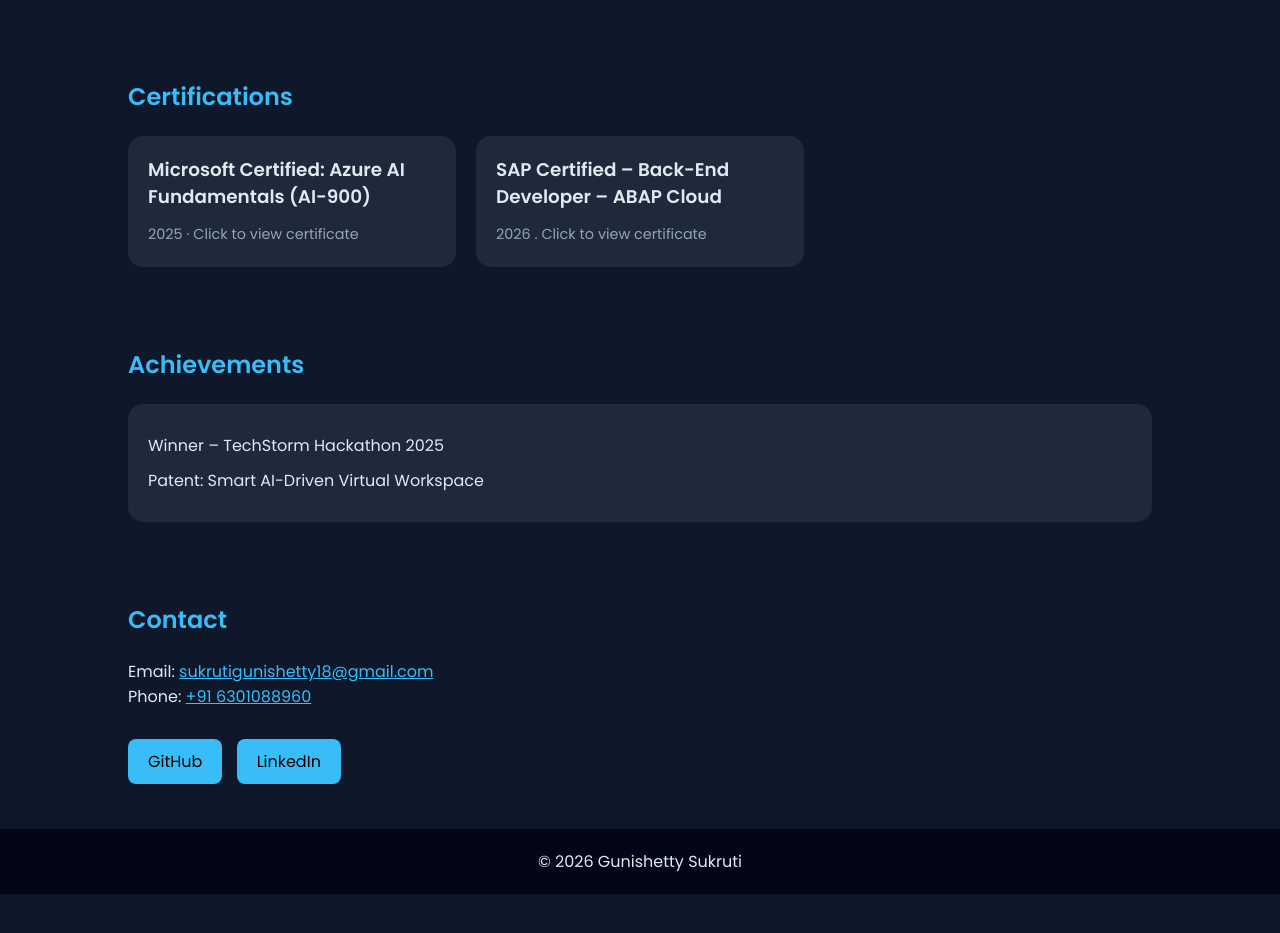
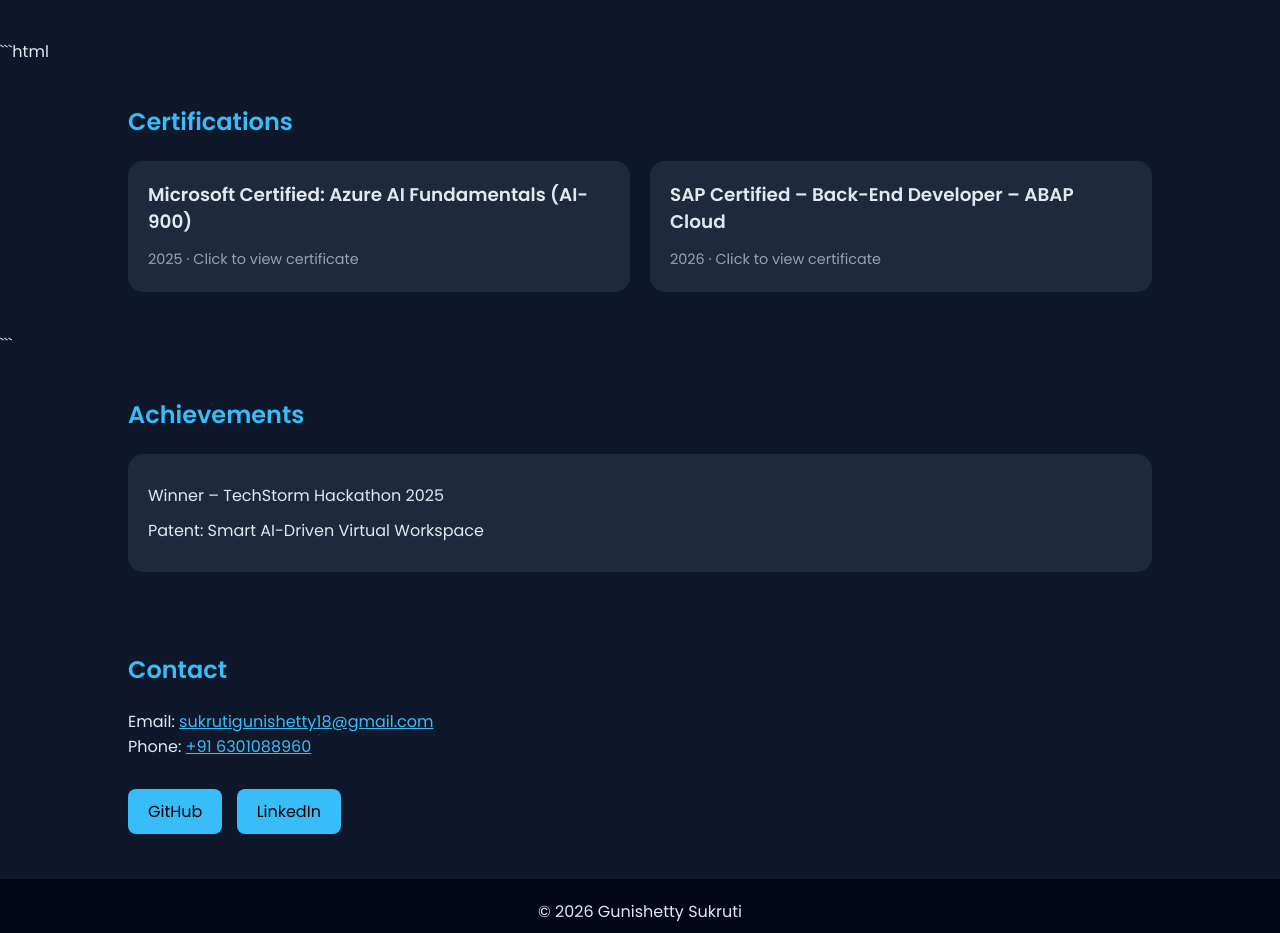
Before and after one commit to GunishettySukruti18/GunishettySukruti18.github.io, a plain HTML site: page index.html in a window 1280 px wide. Shown: the part 2560-3493 px from the top of the page. Before the commit the page ends 3454 px from the top, so only its background shows below. Drawn offline with Linux system fonts and the light colour scheme.

Commit message:
Update index.html

````diff
--- a/index.html
+++ b/index.html
@@ -371,25 +371,39 @@
     </div>
 </section>
 
+```html
 <section id="certifications" class="fade">
     <h2>Certifications</h2>
+
     <div class="grid">
+
+        <!-- Azure AI-900 Certificate -->
         <a href="https://drive.google.com/file/d/1W2Q5wqIGk66ToWUYoYihfp2Kf66ozEiD/view?usp=drive_link"
-           target="_blank" rel="noopener noreferrer" class="cert-link">
+           target="_blank"
+           rel="noopener noreferrer"
+           class="cert-link">
+
             <div class="card">
                 <h3>Microsoft Certified: Azure AI Fundamentals (AI-900)</h3>
                 <p class="cert-hint">2025 · Click to view certificate</p>
             </div>
         </a>
-    <div class="grid">
-                <a herf="https://drive.google.com/file/d/1UoiGirB1u2FQmeb7l5Bi4z5g94B1BXTf/view?usp=sharing"
-                    target="_blank" rel="noopener noreferrer" class="cert-link">
-                    <div class="card">
-                        <h3>SAP Certified – Back-End Developer – ABAP Cloud</h3>
-                        <p class="cert-hint">2026 . Click to view certificate</p>
+
+        <!-- SAP ABAP Cloud Certificate -->
+        <a href="https://drive.google.com/file/d/1UoiGirB1u2FQmeb7l5Bi4z5g94B1BXTf/view?usp=sharing"
+           target="_blank"
+           rel="noopener noreferrer"
+           class="cert-link">
+
+            <div class="card">
+                <h3>SAP Certified – Back-End Developer – ABAP Cloud</h3>
+                <p class="cert-hint">2026 · Click to view certificate</p>
             </div>
+        </a>
+
     </div>
 </section>
+```
 
 <section class="fade">
     <h2>Achievements</h2>
````
